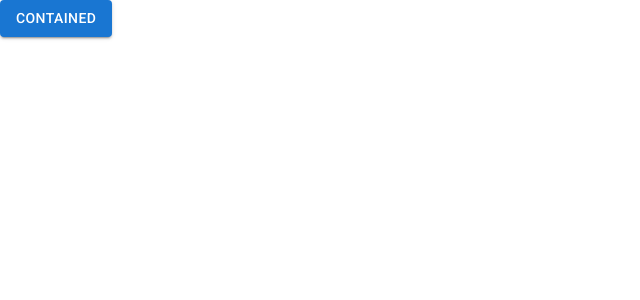
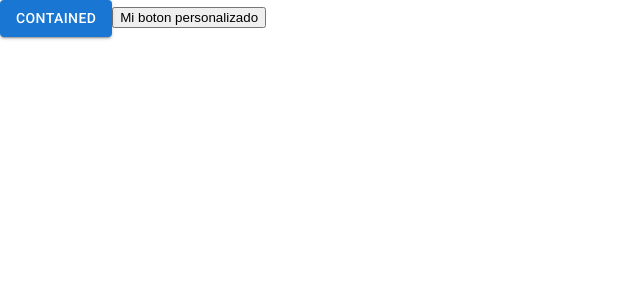
Before and after one commit to tatymoly/movies-app, a Next.js app: page / in a window 1280 px wide. Shown: the top 300 px of the page, without its empty margins (0-640 px from the left). Built offline with nearby package versions, Linux system fonts and the light colour scheme.

Commit message:
create custom button

```diff
--- a/src/app/page.js
+++ b/src/app/page.js
@@ -1,9 +1,21 @@
-import { Button } from "@mui/material"
+"use client";
+
+import { Button } from "@mui/material";
+import MyButton from "../components/button";
 
 export default function Home() {
+  const handleOnClick = () => {
+    console.log("me hicieron click");
+  };
+  const handleMaterialClick = () => {
+    console.log("hice click en el boton de material");
+  };
   return (
     <main>
-      <Button variant="contained">Contained</Button>
+      <Button onClick={handleMaterialClick} variant="contained">
+        Contained
+      </Button>
+      <MyButton handleOnClick={handleOnClick}>Mi boton personalizado</MyButton>
     </main>
-  )
+  );
 }
--- a/src/components/button.js
+++ b/src/components/button.js
@@ -0,0 +1,9 @@
+"use client";
+
+const MyButton = (props) => {
+  const { children, handleOnClick } = props;
+  console.log(props);
+  return <button onClick={handleOnClick}>{children}</button>;
+};
+
+export default MyButton;
```
